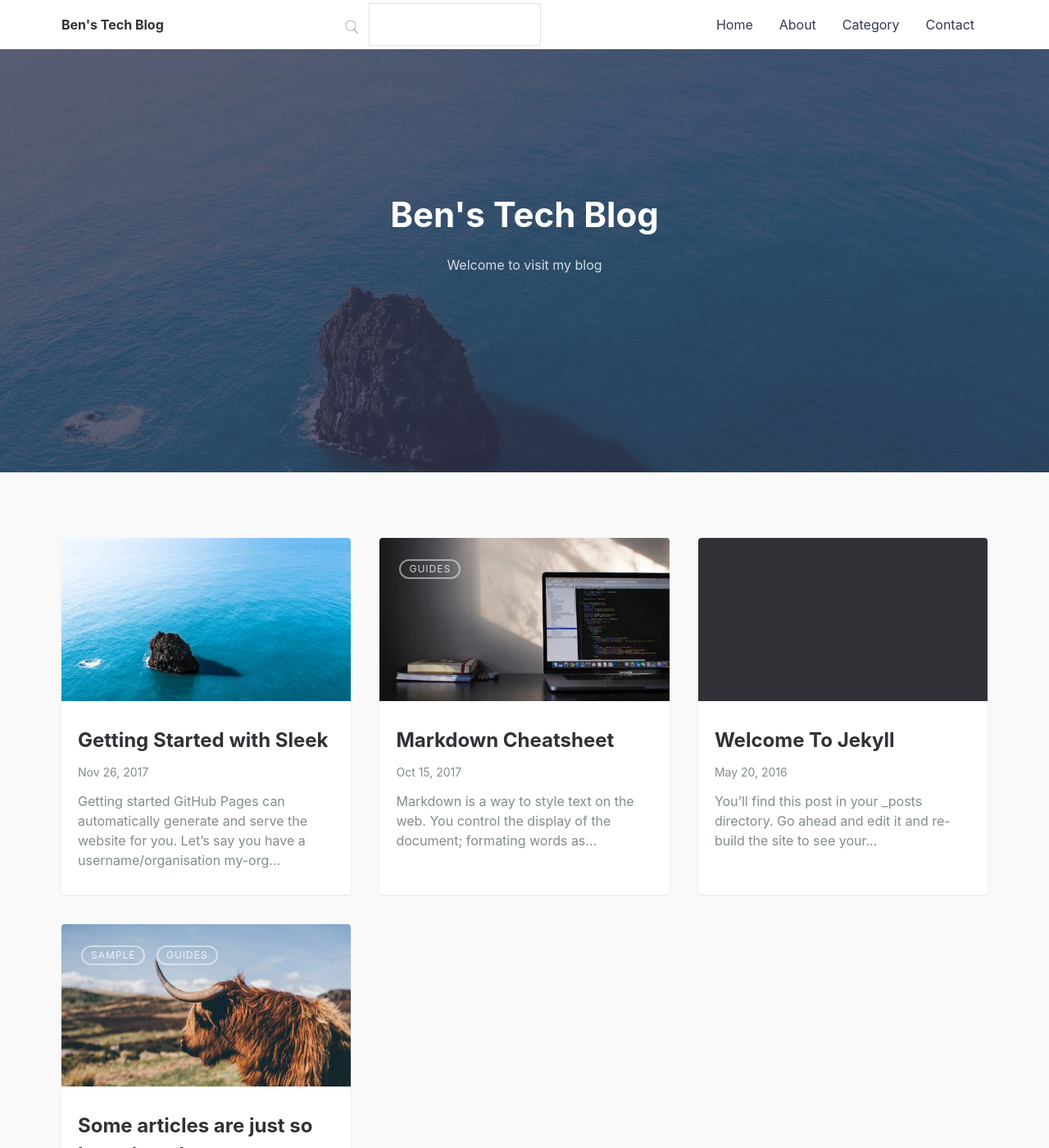
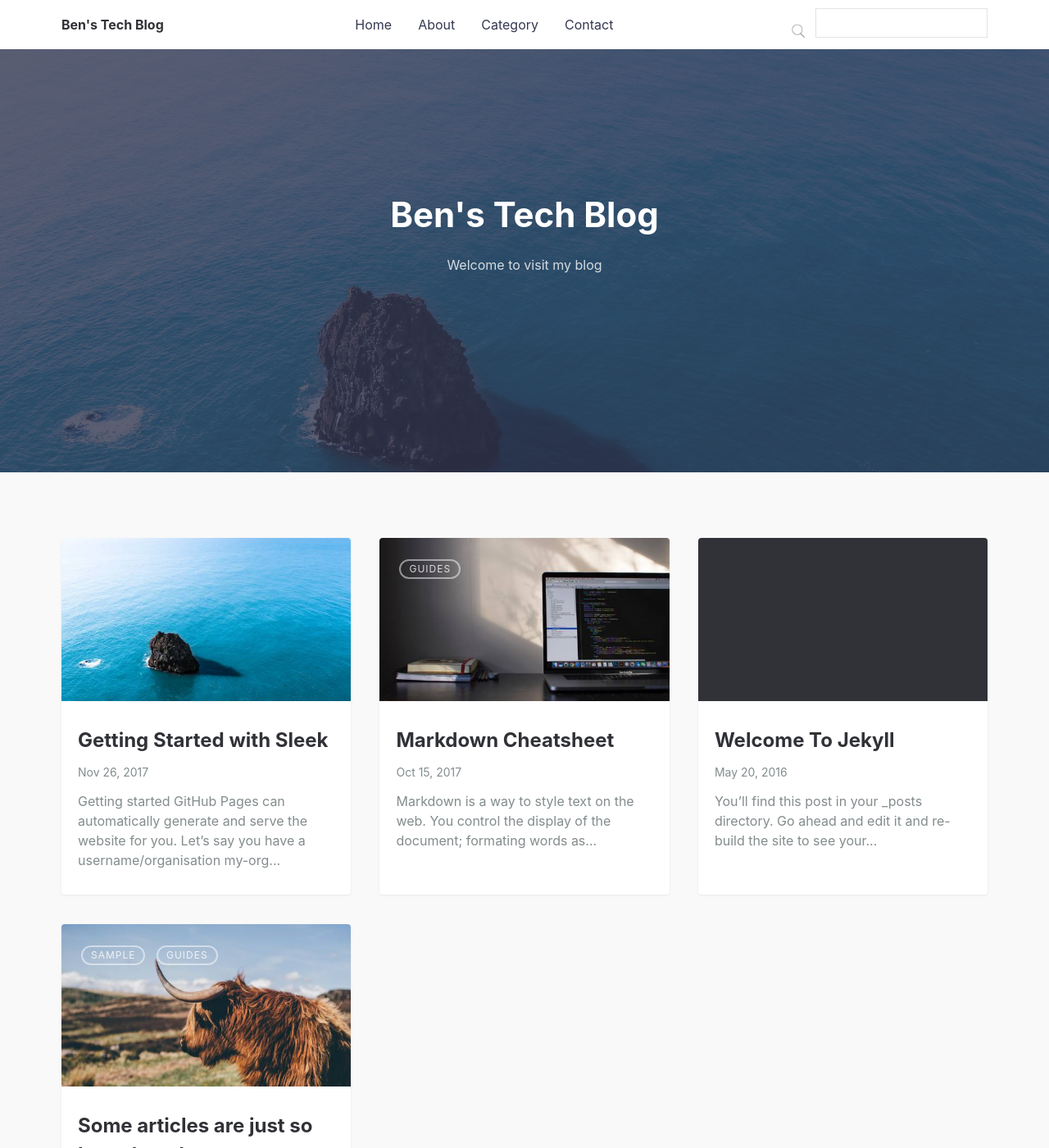
Before and after one commit to hjben/hjben.github.io, a Jekyll site: the page built from index.md, in a window 1280 px wide and 1400 px high. Shown: the whole window at 82% size. Built offline with Jekyll 4.4.1, drawn with Linux system fonts in a browser that asks for light colours; nearby versions of some CDN libraries.

Commit message:
Search bug fixed / search box moved

```diff
--- a/_includes/header.html
+++ b/_includes/header.html
@@ -6,14 +6,6 @@
           <b>Ben's Tech Blog</b>
         </div>
       </a>
-      <form action="/search">
-        <div class="tipue_search_left">
-          <img src="/assets/tipuesearch/search.png" class="tipue_search_icon">
-        </div>
-        <div class="tipue_search_right">
-          <input type="text" name="q" id="tipue_search_input" pattern=".{1,}" title="At least 1 characters" required></div>
-        <div style="clear: both;"></div>
-      </form>
       <nav class="header__links">
         <div class="container header__links-wrapper">
           {% for item in site.navigation %}
@@ -23,6 +15,14 @@
           {% endfor %}
         </div>
       </nav>
+      <form action="/search">
+        <div class="tipue_search_left">
+          <img src="/assets/tipuesearch/search.png" class="tipue_search_icon">
+        </div>
+        <div class="tipue_search_right">
+          <input type="text" name="q" id="tipue_search_input" pattern=".{1,}" title="At least 1 characters" required></div>
+        <div style="clear: both;"></div>
+      </form>
       <div class="header__toggle">
         <span></span>
         <span></span>
--- a/assets/tipuesearch/css/tipuesearch.css
+++ b/assets/tipuesearch/css/tipuesearch.css
@@ -37,8 +37,9 @@ http://www.tipue.com/search
 
 #tipue_search_input
 {
-     color: #333;
-     max-width: 210px;
+    color: #333;
+    max-width: 210px;
+    max-height: 15px;
 	padding: 17px;
 	border: 1px solid #e3e3e3;
 	border-radius: 0;
--- a/search.html
+++ b/search.html
@@ -2,14 +2,14 @@
 title: Search
 description: "Search this site"
 layout: page
-permalink: /search/
+permalink: /search
 tipue_search_active: true
 exclude_from_search: true
 ---
 
 <form action="{{ page.url | relative_url }}">
   <div class="tipue_search_left"><img src="{{ "/assets/tipuesearch/search.png" | relative_url }}" class="tipue_search_icon"></div>
-  <div class="tipue_search_right"><input type="text" name="q" id="tipue_search_input" pattern=".{3,}" title="At least 3 characters" required></div>
+  <div class="tipue_search_right"><input type="text" name="q" id="tipue_search_input" pattern=".{1,}" title="At least 1 characters" required></div>
   <div style="clear: both;"></div>
 </form>
 
```
